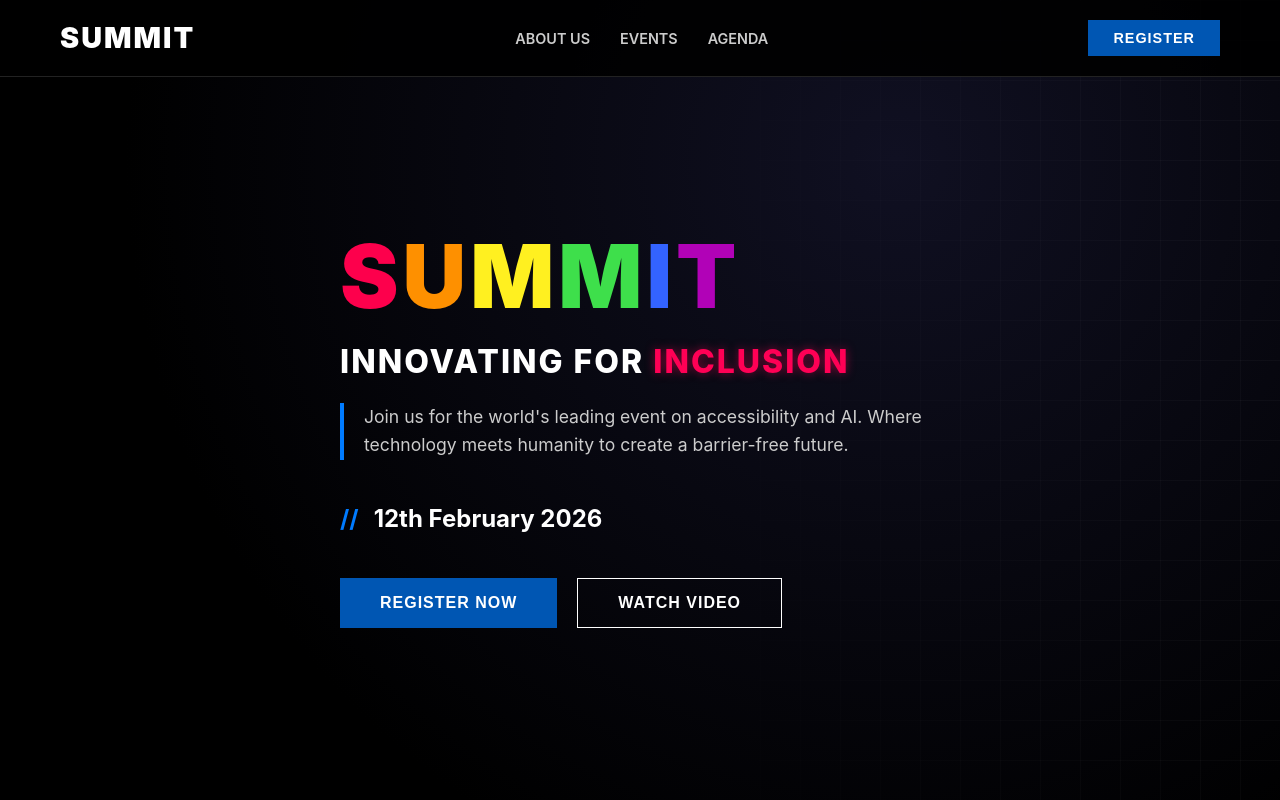
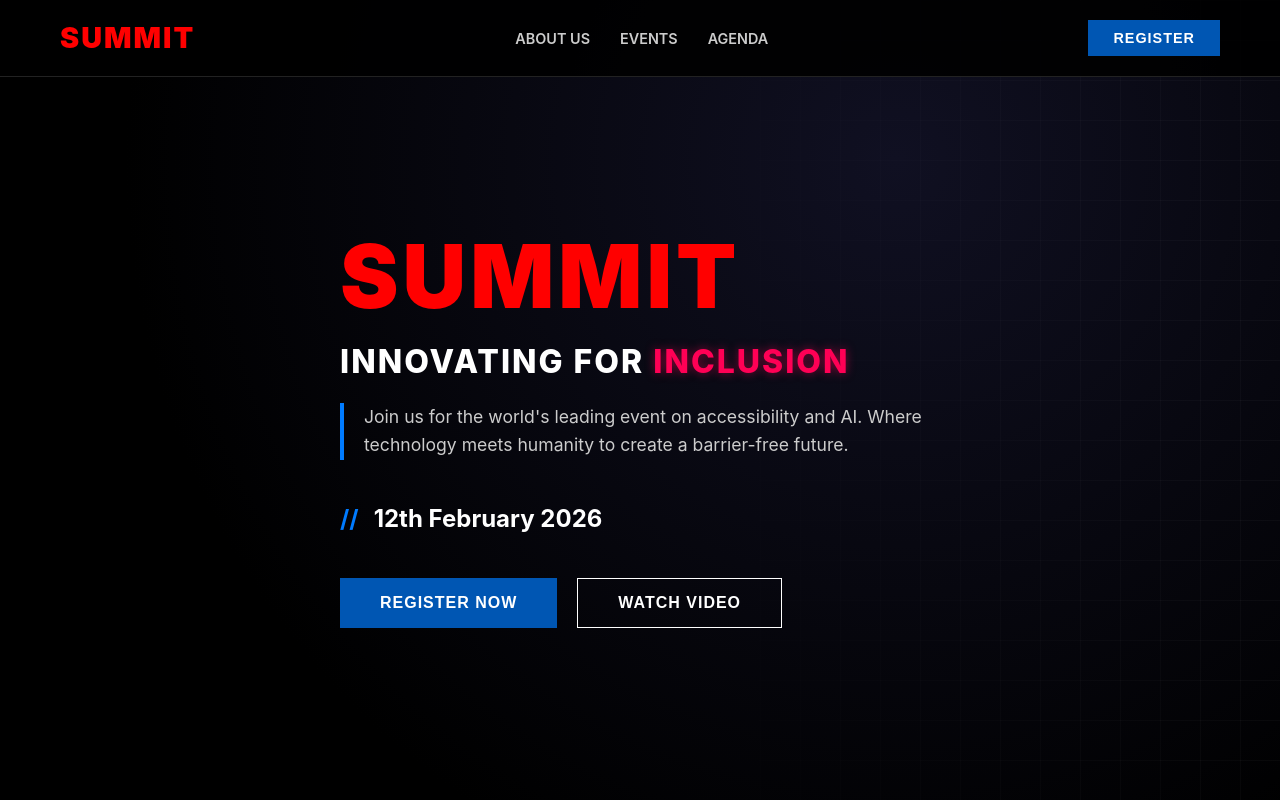
Before and after one commit to korannekhyati999-a11y/aiihesummit2026, a React (Vite) app: page / in a window 1280 px wide. Shown: the top 800 px of the page. Built offline with nearby package versions, Linux system fonts and the light colour scheme.

Commit message:
Updated SUMMIT text: Red color and faster animation

```diff
--- a/src/components/Header.jsx
+++ b/src/components/Header.jsx
@@ -21,7 +21,7 @@ const Header = () => {
                 <div style={{ display: 'flex', alignItems: 'center', gap: '15px' }}>
                     {/* Swirl Icon */}
 
-                    <span style={{ fontSize: '1.8rem', fontWeight: '900', letterSpacing: '2px', color: '#fff' }}>SUMMIT</span>
+                    <span style={{ fontSize: '1.8rem', fontWeight: '900', letterSpacing: '2px', color: '#ff0000' }}>SUMMIT</span>
                 </div>
 
                 <div style={{ display: 'flex', gap: '30px', fontSize: '0.9rem', color: '#ccc', textTransform: 'uppercase', fontWeight: '600' }}>
--- a/src/components/Hero.jsx
+++ b/src/components/Hero.jsx
@@ -36,21 +36,20 @@ const Hero = () => {
                                 visible: {
                                     opacity: 1,
                                     transition: {
-                                        staggerChildren: 0.3, // Slower stagger
+                                        staggerChildren: 0.1, // Faster stagger
                                         delayChildren: 0.2
                                     }
                                 }
                             }}
                         >
                             {Array.from("SUMMIT").map((char, index) => {
-                                const colors = ["#fd004c", "#fe9000", "#fff020", "#3edf4b", "#3363ff", "#b102b7"];
                                 return (
                                     <motion.span
                                         key={index}
-                                        style={{ color: colors[index % colors.length] }}
+                                        style={{ color: '#ff0000' }} // Red color
                                         variants={{
-                                            hidden: { opacity: 0, x: '-100vw' }, // Extreme left
-                                            visible: { opacity: 1, x: 0, transition: { duration: 2, ease: "easeOut" } } // Slow entry
+                                            hidden: { opacity: 0, x: '-100vw' },
+                                            visible: { opacity: 1, x: 0, transition: { duration: 0.5, ease: "easeOut" } } // Fast entry
                                         }}
                                     >
                                         {char}
```
